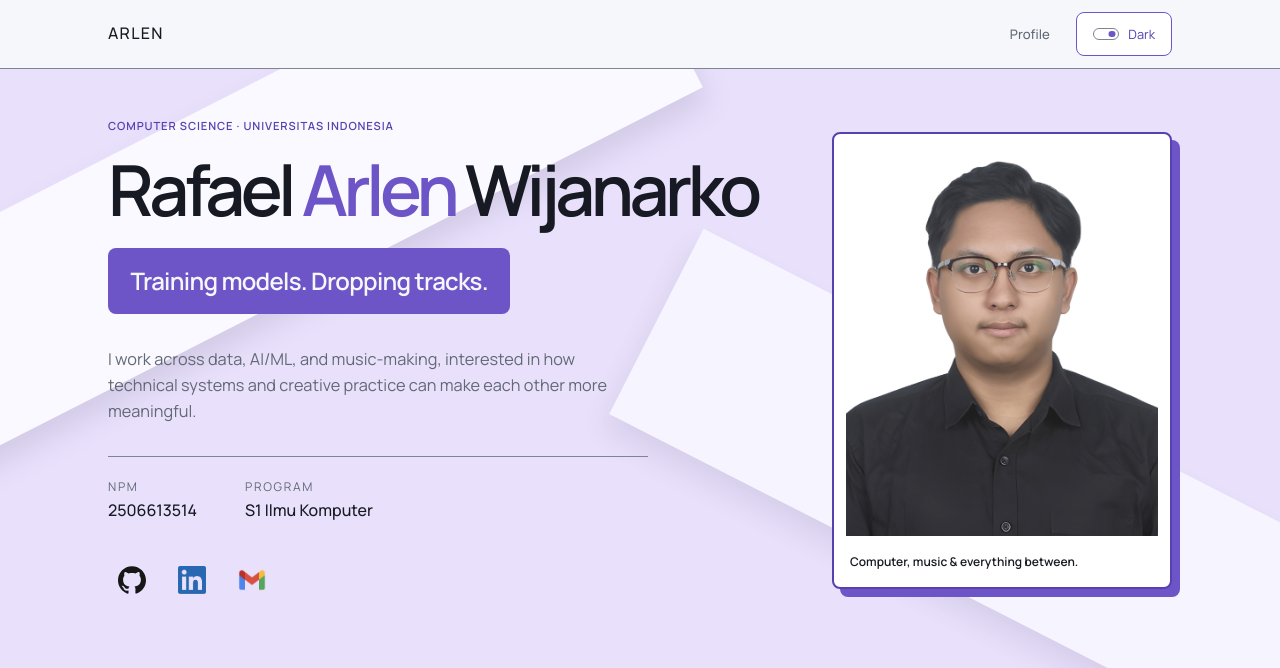
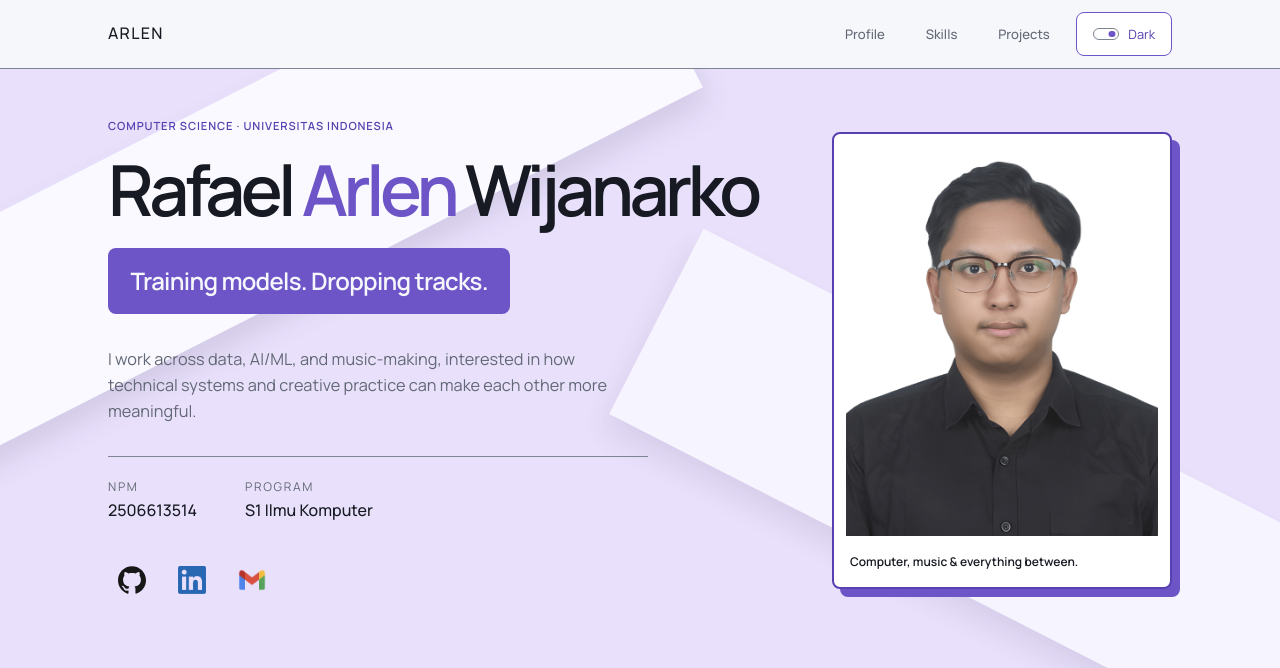
Before and after one commit to arthein53/myportfolio, a Django app: page / in a window 1280 px wide. Shown: the top 668 px of the page. Run offline with Django 5.2, Linux system fonts and the light colour scheme.

Commit message:
feat: improve navigation bar

```diff
--- a/static/css/style.css
+++ b/static/css/style.css
@@ -3,6 +3,7 @@
     margin: 0;
     padding: 0;
     box-sizing: border-box;
+    scroll-behavior: smooth;
 }
 
 /* pemilihan color palette dibantu AI */
--- a/templates/index.html
+++ b/templates/index.html
@@ -26,6 +26,8 @@
             <a href="#profile" class="brand">Arlen</a>
             <nav aria-label="Primary navigation">
                 <a href="#profile">Profile</a>
+                <a href="#skills">Skills</a>
+                <a href="#projects">Projects</a>
                 <button class="theme-toggle" type="button" aria-label="Switch color theme" aria-pressed="false">    <!-- tombol toggle light/dark theme, penerapan aria direkomendasikan AI -->
                     <span class="theme-toggle-mark" aria-hidden="true"></span>
                     <span class="theme-toggle-label">Light</span>
```
